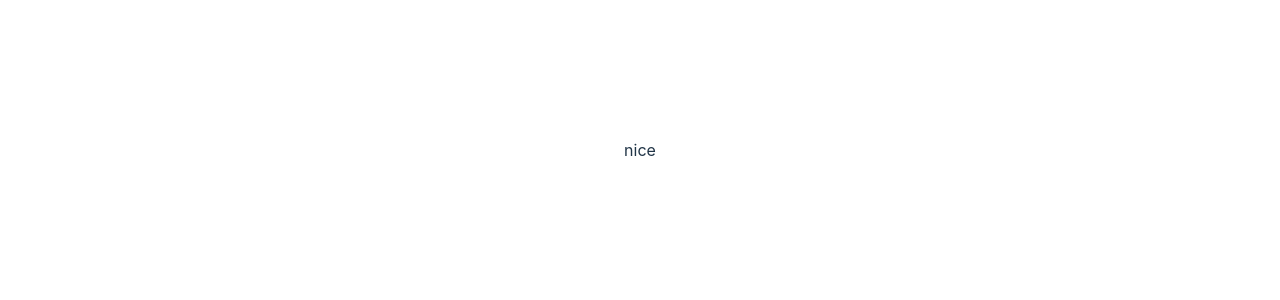
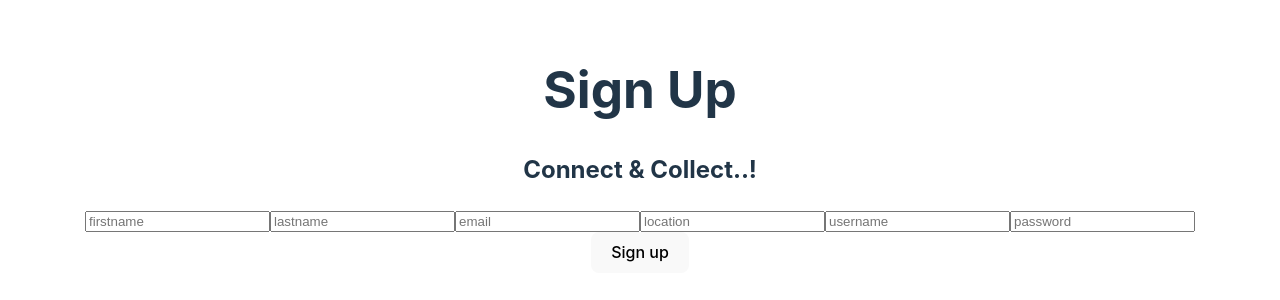
Before and after one commit to ALPHA25742/denaurlen, a React (Vite) app in the folder frontend/: page /signup in a window 1280 px wide. Shown: the part 250-550 px from the top of the page. Built offline with nearby package versions, Linux system fonts and the light colour scheme.

Commit message:
frontend commit- react-hook-form without zod

```diff
--- a/frontend/src/App.tsx
+++ b/frontend/src/App.tsx
@@ -1,12 +1,37 @@
 import { useState } from "react";
-import reactLogo from "./assets/react.svg";
-import viteLogo from "/vite.svg";
 import "./App.css";
+import { Navigate, Route, Routes } from "react-router-dom";
+import { Welcome } from "./pages/Welcome";
+import { Signup } from "./pages/Signup";
 
 function App() {
   const [count, setCount] = useState(0);
 
-  return <>nice</>;
+  return (
+    <>
+      <Routes>
+        <Route
+          path="/"
+          // element={user ? <Dashboard /> : <Navigate to="/signup" />}
+          element={<Welcome />}
+        />
+        <Route path="/signup" element={<Signup />} />
+        <Route
+          path="/details"
+          // element={
+          //   !user ? (
+          //     <Navigate to="/signup" />
+          //   ) : user.signedUp || user.startup ? (
+          //     <Navigate to="/" />
+          //   ) : (
+          //     <Details />
+          //   )
+          // }
+        />
+        {/* <Route path="*" element={user ? <Navigate to="/" /> : <SignUp />} /> */}
+      </Routes>
+    </>
+  );
 }
 
 export default App;
--- /dev/null
+++ b/frontend/src/features/userSlice.tsx
@@ -0,0 +1,50 @@
+import { createSlice, nanoid } from "@reduxjs/toolkit";
+
+const request = async (path: string, payload: object) => {
+  const res = await fetch(import.meta.env.VITE_backend_url + path, {
+    method: "POST",
+    headers: {
+      "Content-Type": "application/json",
+    },
+    body: JSON.stringify(payload),
+  });
+  const data = await res.json();
+  console.log(data);
+  return data;
+};
+
+export const userSlice = createSlice({
+  name: "user",
+  initialState: {
+    user: {
+      data: {},
+      token: "",
+    }, //it'll have data and token two objects
+  },
+  reducers: {
+    signupUser: (state, action) => {
+      const token = async () => await request("/signup", action.payload);
+      // state.user.token = token;
+    },
+    signinUser: (state, action) => {
+      const token = async () => await request("/signin", action.payload);
+      // state.user.token = token;
+    },
+    verifyUser: (state, action) => {
+      const verify = async () => {
+        const response = await fetch(
+          import.meta.env.VITE_backend_url + "/verifyToken",
+          {
+            headers: { Authorization: `Bearer ${state.user.token}` },
+          }
+        );
+        const status = await response.json();
+        console.log(status);
+      };
+      verify();
+    },
+  },
+});
+
+export const { signupUser, signinUser, verifyUser } = userSlice.actions;
+export default userSlice.reducer;
--- a/frontend/src/main.tsx
+++ b/frontend/src/main.tsx
@@ -1,10 +1,17 @@
-import React from 'react'
-import ReactDOM from 'react-dom/client'
-import App from './App.tsx'
-import './index.css'
+import React from "react";
+import ReactDOM from "react-dom/client";
+import App from "./App.tsx";
+import "./index.css";
+import { store } from "./store/store.js";
+import { Provider } from "react-redux";
+import { BrowserRouter } from "react-router-dom";
 
-ReactDOM.createRoot(document.getElementById('root')!).render(
+ReactDOM.createRoot(document.getElementById("root")!).render(
   <React.StrictMode>
-    <App />
-  </React.StrictMode>,
-)
+    <Provider store={store}>
+      <BrowserRouter>
+        <App />
+      </BrowserRouter>
+    </Provider>
+  </React.StrictMode>
+);
--- /dev/null
+++ b/frontend/src/pages/Signup.tsx
@@ -0,0 +1,109 @@
+import { useForm, SubmitHandler } from "react-hook-form";
+type FormFeilds = {
+  firstName: string;
+  lastName: string;
+  email: string;
+  location: string;
+  username: string;
+  password: string;
+};
+export function Signup() {
+  const {
+    register,
+    handleSubmit,
+    setError,
+    formState: { errors, isSubmitting },
+  } = useForm<FormFeilds>();
+  //useForm<FormFeilds>({defaultValues:{email:"",username:""}}) this way we can also pre-populate form with the feilds we want pre-populated
+  const onSubmit: SubmitHandler<FormFeilds> = (data) => {
+    console.log(data);
+    //if this would've been an async function we could have used setError("root",{message:"some error"}) and then display the error like we are displaying othe errors
+  };
+  return (
+    <>
+      <form onSubmit={handleSubmit(onSubmit)}>
+        <h1>Sign Up</h1>
+        <h2>Connect & Collect..!</h2>
+        <section>
+          <input
+            {...register("firstName", {
+              required: "firstname is required",
+              validate: (value) => {
+                if (value.length >= 20) {
+                  return "firstname should be less than 20 characters";
+                }
+                return true;
+              },
+            })}
+            type="text"
+            placeholder="firstname"
+          />
+          {errors.firstName && <div>{errors.firstName.message}</div>}
+          <input
+            {...register("lastName", {
+              required: "lastnameis required",
+              validate: (value) => {
+                if (value.length >= 20) {
+                  return "lastname should be less than 20 characters";
+                }
+                return true;
+              },
+            })}
+            type="text"
+            placeholder="lastname"
+          />
+          {errors.lastName && <div>{errors.lastName.message}</div>}
+          <input
+            {...register("email", {
+              required: "email is required",
+              validate: (value) =>
+                value.includes("@") ? true : "email should include @",
+            })}
+            type="email"
+            placeholder="email"
+          />
+          {errors.email && <div>{errors.email.message}</div>}
+          <input
+            {...register("location", { required: "location is required" })}
+            type="text"
+            placeholder="location"
+          />
+          {errors.location && <div>{errors.location.message}</div>}
+          <input
+            {...register("username", {
+              required: "username is required",
+              validate: (value) => {
+                if (value.length >= 20) {
+                  return "username should be less than 20 characters";
+                }
+                return true;
+              },
+            })}
+            type="text"
+            placeholder="username"
+          />
+          {errors.username && <div>{errors.username.message}</div>}
+          <input
+            {...register("password", {
+              required: "password is required",
+              validate: (value) => {
+                if (value.length >= 20) {
+                  return "password should be less than 20 characters";
+                } else if (value.length < 6)
+                  return "password should be at least 6 characters long";
+                return true;
+              },
+            })}
+            type="password"
+            placeholder="password"
+          />
+          {errors.password && <div>{errors.password.message}</div>}
+        </section>
+
+        <button type="submit" disabled={isSubmitting}>
+          {isSubmitting ? "Loading..." : "Sign up"}
+        </button>
+      </form>
+    </>
+  );
+}
--- /dev/null
+++ b/frontend/src/pages/Welcome.tsx
@@ -0,0 +1,9 @@
+import { Link } from "react-router-dom";
+
+export function Welcome() {
+  return (
+    <>
+      <Link to="/signup">Get Started</Link>
+    </>
+  );
+}
--- /dev/null
+++ b/frontend/src/store/store.tsx
@@ -0,0 +1,6 @@
+import { configureStore } from "@reduxjs/toolkit";
+import userReducer from "../features/userSlice";
+export const store = configureStore({
+  reducer: userReducer,
+  //reducer: {}, for many diff types of reducers
+});
```
Also changed, not shown: frontend/package.json (+7 -1 lines), frontend/src/pages/Signin.tsx (added, +36 -0 lines), frontend/src/pages/Categories.tsx (added), frontend/src/pages/FriendsSuggestions.tsx (added), 1 other file (tests, documents, lock files or other folders).
